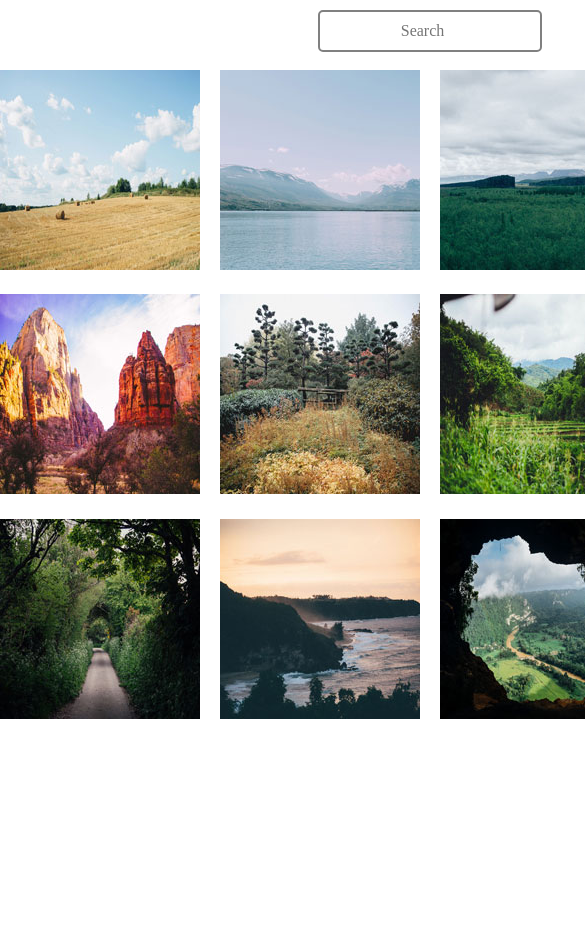
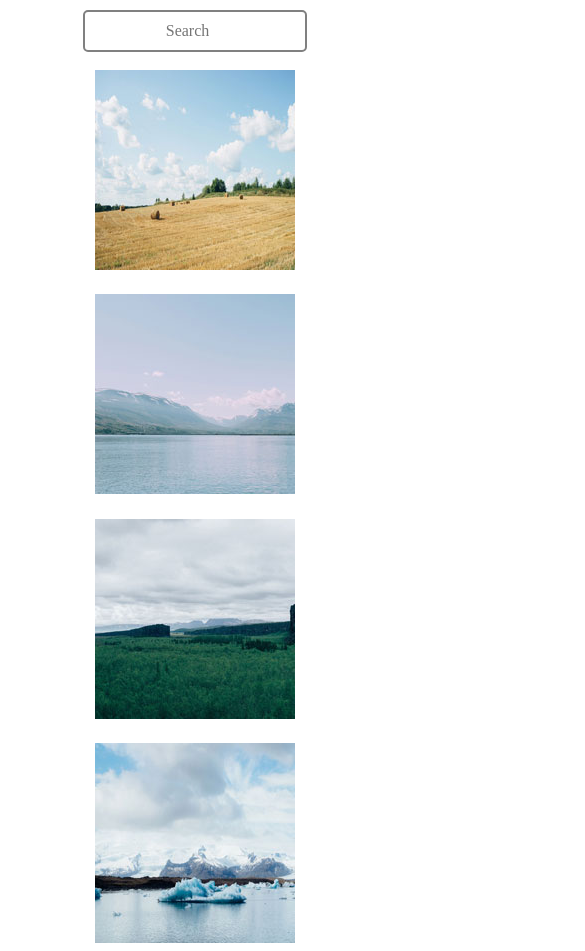
Before and after one commit to Glugara/techdegree-project5, a plain HTML site: page index.html in a window 390 px wide. Shown: the top 951 px of the page, 585 px wide, since content can reach past the window. Before the commit the page ends 844 px from the top, so only its background shows below. Drawn offline with Linux system fonts and the light colour scheme.

Commit message:
Changes for responsiveness to work on smaller screens

```diff
--- a/css/styles.css
+++ b/css/styles.css
@@ -4,7 +4,6 @@
 
 body {
   background-color: white;
-  display: grid;
 }
 
 .searchbar {
@@ -31,7 +30,7 @@ body {
 .gallery {
   max-width: 1000px;
   display: grid;
-  grid-template-columns: repeat(auto-fit, minmax(200px, 1fr));
+  grid-template-columns: repeat(auto-fill, minmax(200px, max-content));
   grid-template-rows: minmax(200px, auto);
   grid-gap: 20px;
   justify-content: center;
```
